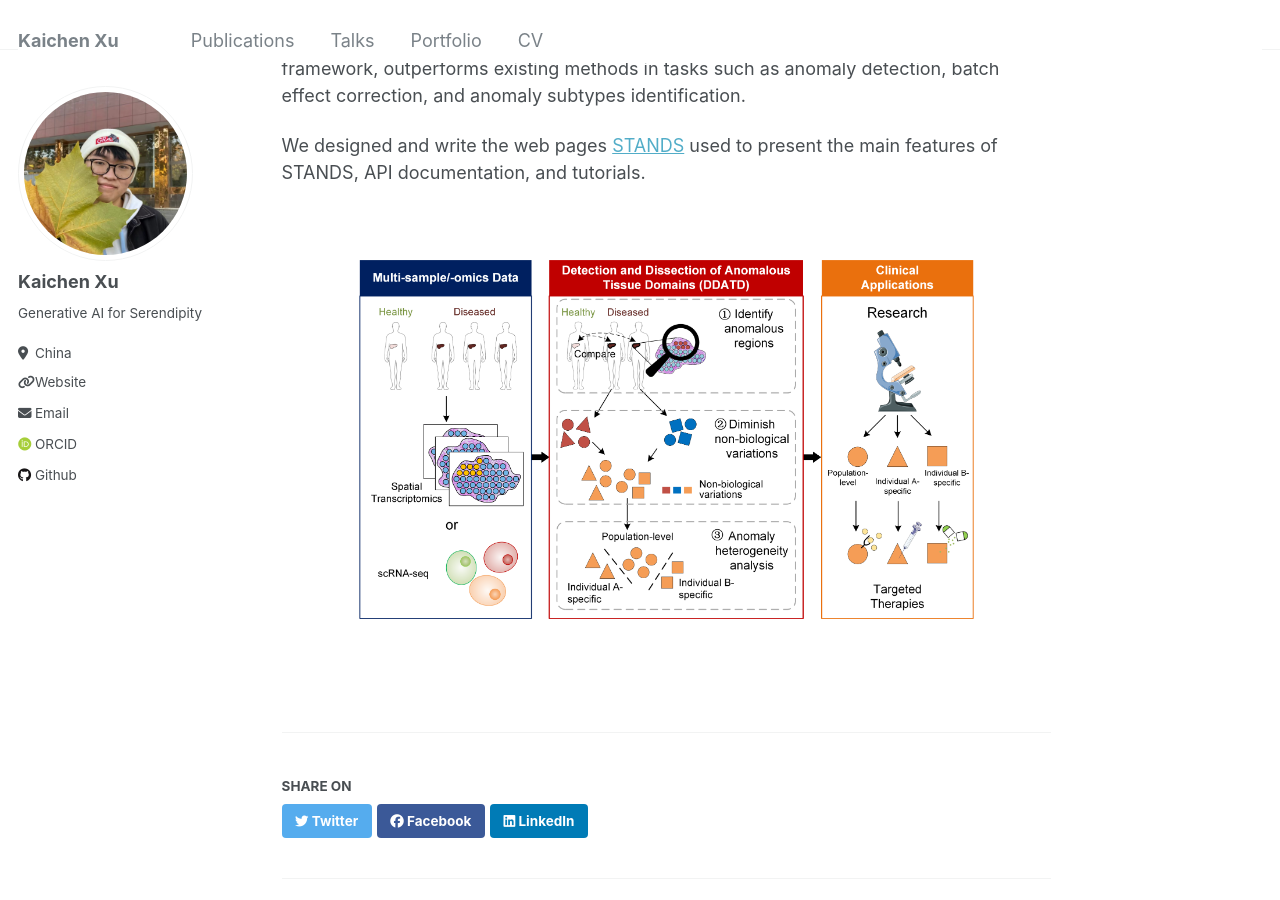
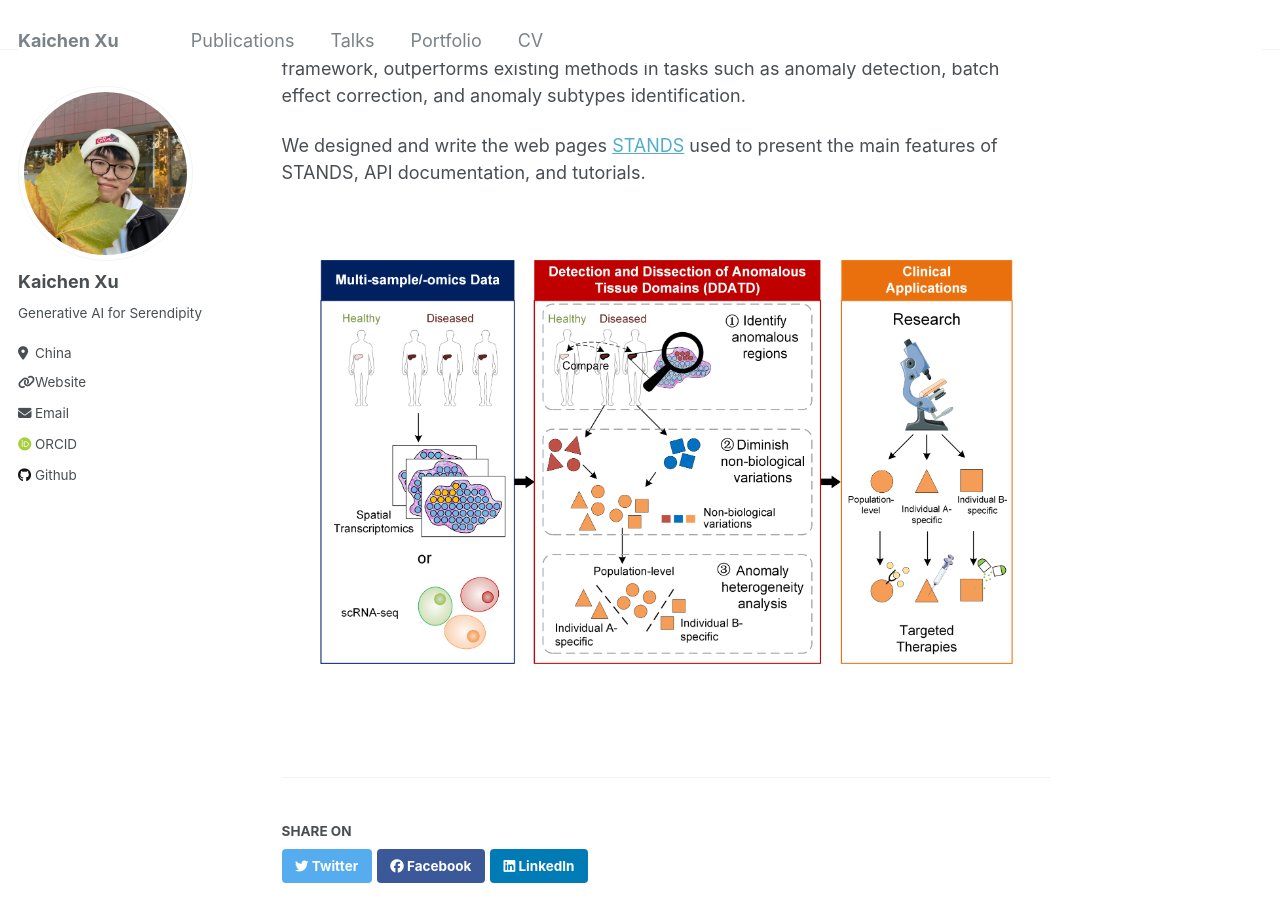
Before and after one commit to Catchxu/Catchxu.github.io, a Jekyll site: the page built from _portfolio/portfolio-4.md, in a window 1280 px wide and 900 px high, scrolled down 395 px. Built offline with Jekyll 4.4.1, drawn with Linux system fonts in a browser that asks for light colours; some web fonts are replaced.

Commit message:
Update portfolio

```diff
--- a/_portfolio/portfolio-4.md
+++ b/_portfolio/portfolio-4.md
@@ -12,6 +12,6 @@ We designed and write the web pages [STANDS](https://catchxu.github.io/STANDS/)
 
 <br/>
 <div align=center>
-<img src='/images/DDATD.png' width='80%'>
+<img src='/images/DDATD.png' width='90%'>
 </div>
 <br/>
```
Also changed, not shown: _portfolio/portfolio-2.md (+1 -1 lines).
